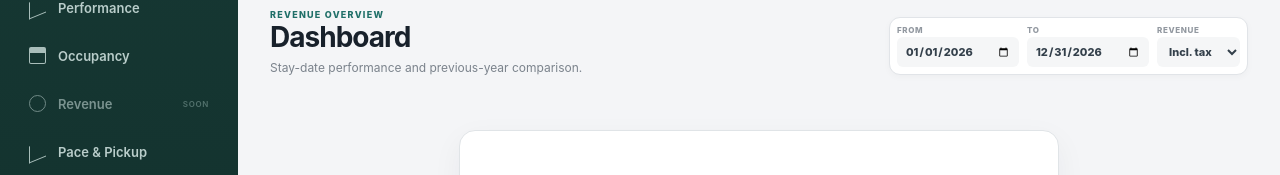
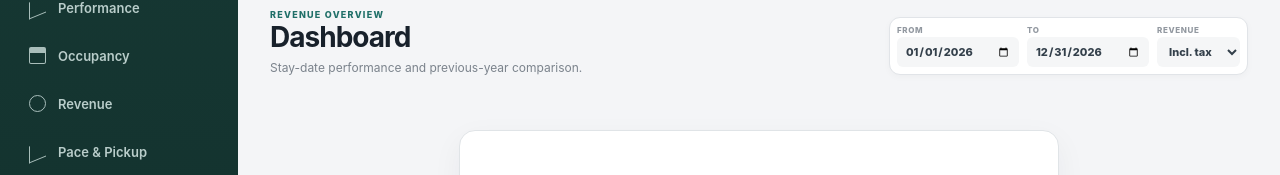
Before and after one commit to hnetoservices-wq/RevenueManagement, a React (Vite) app: page / in a window 1280 px wide. Shown: the part 179-354 px from the top of the page. Built offline with nearby package versions, Linux system fonts and the light colour scheme.

Commit message:
Enable Revenue dashboard

```diff
--- a/src/App.tsx
+++ b/src/App.tsx
@@ -40,11 +40,12 @@ import { parseAmenitizFile } from "./features/import/amenitiz";
 import { OccupancyPage } from "./features/occupancy/OccupancyPage";
 import { PacePickupPage } from "./features/pace/PacePickupPage";
 import { PerformancePage } from "./features/performance/PerformancePage";
+import { RevenuePage } from "./features/revenue/RevenuePage";
 
 const repository = createRepository();
 const COLORS = ["#1f6f68", "#d19a4a", "#4d6b94", "#845d80", "#79905d", "#ba6c57"];
 
-type Page = "dashboard" | "performance" | "occupancy" | "pace" | "imports";
+type Page = "dashboard" | "performance" | "occupancy" | "revenue" | "pace" | "imports";
 
 interface ChartPoint {
   label: string;
@@ -267,7 +268,7 @@ function App() {
           <NavButton active={page === "dashboard"} onClick={() => setPage("dashboard")} icon="grid" label="Dashboard" />
           <NavButton active={page === "performance"} onClick={() => setPage("performance")} icon="trend" label="Performance" />
           <NavButton active={page === "occupancy"} onClick={() => setPage("occupancy")} icon="bed" label="Occupancy" />
-          <NavButton icon="coin" label="Revenue" disabled />
+          <NavButton active={page === "revenue"} onClick={() => setPage("revenue")} icon="coin" label="Revenue" />
           <NavButton active={page === "pace"} onClick={() => setPage("pace")} icon="pace" label="Pace & Pickup" />
           <div className="nav-divider" />
           <NavButton active={page === "imports"} onClick={() => setPage("imports")} icon="upload" label="Imports" />
@@ -313,7 +314,7 @@ function App() {
                 </>
               )}
             </>
-          ) : page === "performance" ? <PerformancePage property={analyticalProperty} reservations={analyticalReservations} coverageReservations={reservations} filters={filters} setFilters={setFilters} /> : page === "occupancy" ? <OccupancyPage property={analyticalProperty} reservations={analyticalReservations} coverageReservations={reservations} filters={filters} setFilters={setFilters} /> : page === "pace" ? <PacePickupPage imports={imports} property={analyticalProperty} filters={filters} setFilters={setFilters} loadSnapshotReservations={loadFilteredSnapshotReservations} /> : <ImportsPage imports={imports} onImport={() => void chooseFile()} property={property} filters={filters} setFilters={setFilters} />}
+          ) : page === "performance" ? <PerformancePage property={analyticalProperty} reservations={analyticalReservations} coverageReservations={reservations} filters={filters} setFilters={setFilters} /> : page === "occupancy" ? <OccupancyPage property={analyticalProperty} reservations={analyticalReservations} coverageReservations={reservations} filters={filters} setFilters={setFilters} /> : page === "revenue" ? <RevenuePage property={analyticalProperty} reservations={analyticalReservations} coverageReservations={reservations} filters={filters} setFilters={setFilters} /> : page === "pace" ? <PacePickupPage imports={imports} property={analyticalProperty} filters={filters} setFilters={setFilters} loadSnapshotReservations={loadFilteredSnapshotReservations} /> : <ImportsPage imports={imports} onImport={() => void chooseFile()} property={property} filters={filters} setFilters={setFilters} />}
         </div>
       </main>
 
```
